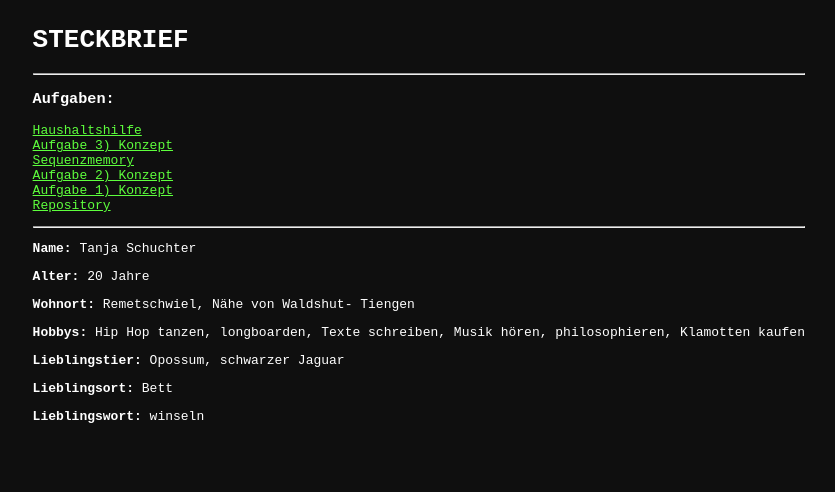
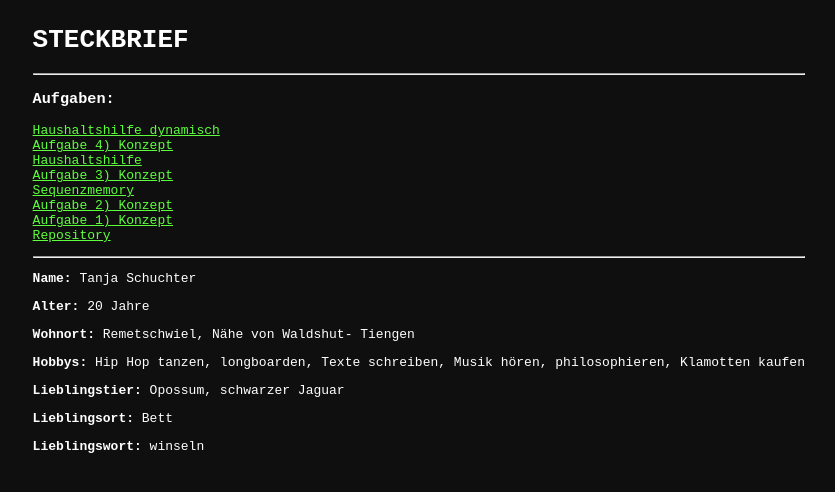
Before and after one commit to schuchte/EIA2, a plain HTML site: page steckbrief/steckbrief.htm in a window 1280 px wide. Shown: the whole page, without its empty margins (1-836 px from the left). Drawn offline with Linux system fonts and the light colour scheme; a script that the page names is missing.

Commit message:
Add files via upload

```diff
--- a/steckbrief/steckbrief.htm
+++ b/steckbrief/steckbrief.htm
@@ -16,6 +16,8 @@
     <hr>
     <p>
     <h3>Aufgaben:</h3>
+    <a href="https://schuchte.github.io/EIA2/L04_Haushaltshilfe_dynamisch/newhousehelp.html" target="blank">Haushaltshilfe dynamisch</a></br>
+    <a href="https://github.com/schuchte/EIA2/blob/master/L04_Haushaltshilfe_dynamisch/Scan%2016.05.2020.pdf" target="blank">Aufgabe 4) Konzept</a></br>
     <a href="https://schuchte.github.io/EIA2/L03_Haushaltshilfe/househelp.html" target="blank">Haushaltshilfe</a></br>
     <a href="https://github.com/schuchte/EIA2/blob/master/L03_Haushaltshilfe/Scan 09.05.2020.pdf" target="blank">Aufgabe 3) Konzept</a></br>
     <a href="https://schuchte.github.io/EIA2/L02_Sequenzmemory/Sequenzmemory.html " target="blank">Sequenzmemory</a></br>
```
